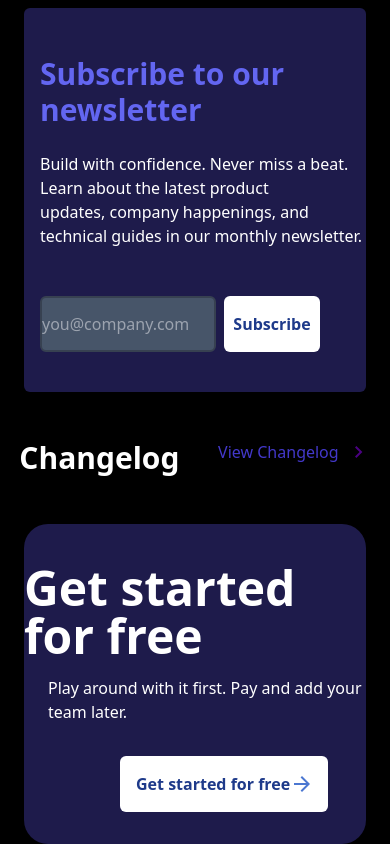
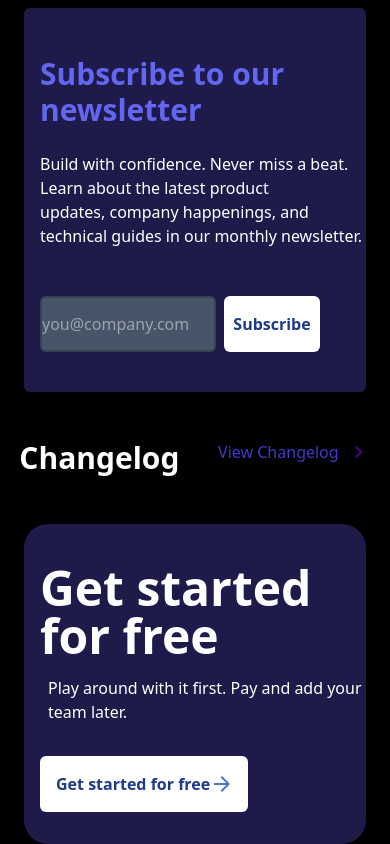
Before and after one commit to Promise278/HackMD-Blog, a website: page index.html in a window 390 px wide. Shown: the part 4343-5187 px from the top of the page. Drawn offline with nearby package versions, Linux system fonts and the light colour scheme.

Commit message:
added responsiveness for button

```diff
--- a/index.html
+++ b/index.html
@@ -159,9 +159,9 @@
 
     <div class="bg-indigo-950 rounded-3xl md:mx-28 mx-6 mt-12 md:h-60 h-80 sm:ml-4 flex justify-center">
         <div class="">
-            <h3 class="font-bold text-5xl pt-10">Get started for free</h3>
+            <h3 class="font-bold text-5xl pt-10 md:pl-0 pl-4">Get started for free</h3>
             <p class="pt-4 pl-6">Play around with it first. Pay and add your team later.</p>
-            <button class="bg-white rounded-md h-14 w-52 pt-4 pl-4 ml-24 mt-8 font-bold text-blue-900 hover:bg-indigo-600 hover:text-white flex">Get started for free
+            <button class="bg-white rounded-md h-14 w-52 pt-4 pl-4 md:ml-24 ml-4 mt-8 font-bold text-blue-900 hover:bg-indigo-600 hover:text-white flex">Get started for free
                 <svg class="hover:text-white" xmlns="http://www.w3.org/2000/svg" height="24px" viewBox="0 -960 960 960" width="24px" fill="#4B77D1"><path d="M647-440H160v-80h487L423-744l57-56 320 320-320 320-57-56 224-224Z"/></svg>
             </button>
         </div>
```
Also changed, not shown: dist/index.html, dist/style.css.
